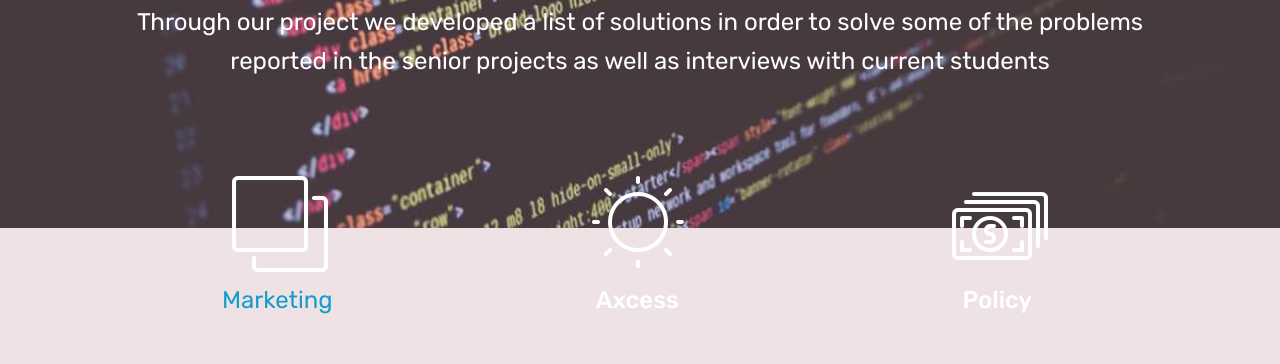
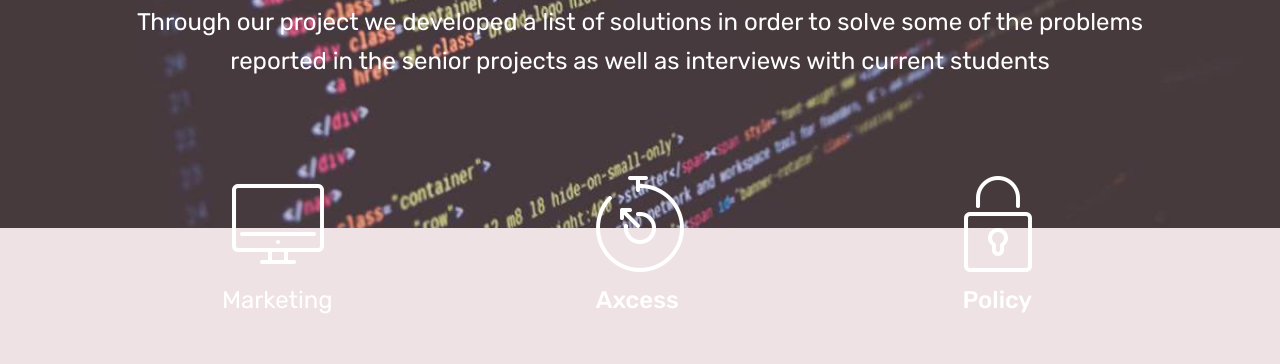
Before and after one commit to rneal2/Poster, a plain HTML site: page index.html in a window 1280 px wide. Shown: the part 1079-1443 px from the top of the page. Drawn offline with Linux system fonts and the light colour scheme; files whose address does not match are found by name.

```diff
--- a/index.html
+++ b/index.html
@@ -41,7 +41,7 @@
 
 </section>
 
-<section class="engine"><a href="https://mobirise.ws/q">offline website builder download</a></section><section class="header12 cid-qQ0zNYG6cq mbr-fullscreen mbr-parallax-background" id="header12-7">
+<section class="engine"><a href="https://mobirise.ws/c">best free website maker</a></section><section class="header12 cid-qQ0zNYG6cq mbr-fullscreen mbr-parallax-background" id="header12-7">
 
 
 
@@ -61,17 +61,17 @@
                         <div class="card col-12 col-md-6 col-lg-4">
                             <div class="icon-block">
                             <a href="https://mobirise.com/">
-                                <span class="mbri-layers mbr-iconfont"></span>
+                                <span class="mbr-iconfont mbri-desktop"></span>
                             </a>
                             </div>
                             <h5 class="mbr-fonts-style display-5">
-                                <a href="https://rneal2.github.io/TIES/">Marketing</a>&nbsp;</h5>
+                                <a href="https://rneal2.github.io/TIES/" class="text-white">Marketing</a>&nbsp;</h5>
                         </div>
 
                         <div class="card col-12 col-md-6 col-lg-4">
                             <div class="icon-block">
                                 <a href="https://mobirise.com/">
-                                    <span class="mbri-sun mbr-iconfont"></span>
+                                    <span class="mbr-iconfont mbri-timer"></span>
                                 </a>
                             </div>
                             <h5 class="mbr-fonts-style display-5">
@@ -81,7 +81,7 @@
                         <div class="card col-12 col-md-6 col-lg-4">
                             <div class="icon-block">
                                 <a href="https://mobirise.com/">
-                                    <span class="mbri-cash mbr-iconfont"></span>
+                                    <span class="mbr-iconfont mbri-lock"></span>
                                 </a>
                             </div>
                             <h5 class="mbr-fonts-style display-5">
```
Also changed, not shown: assets/images/mbr-favicon.png (added), 1 other file.
